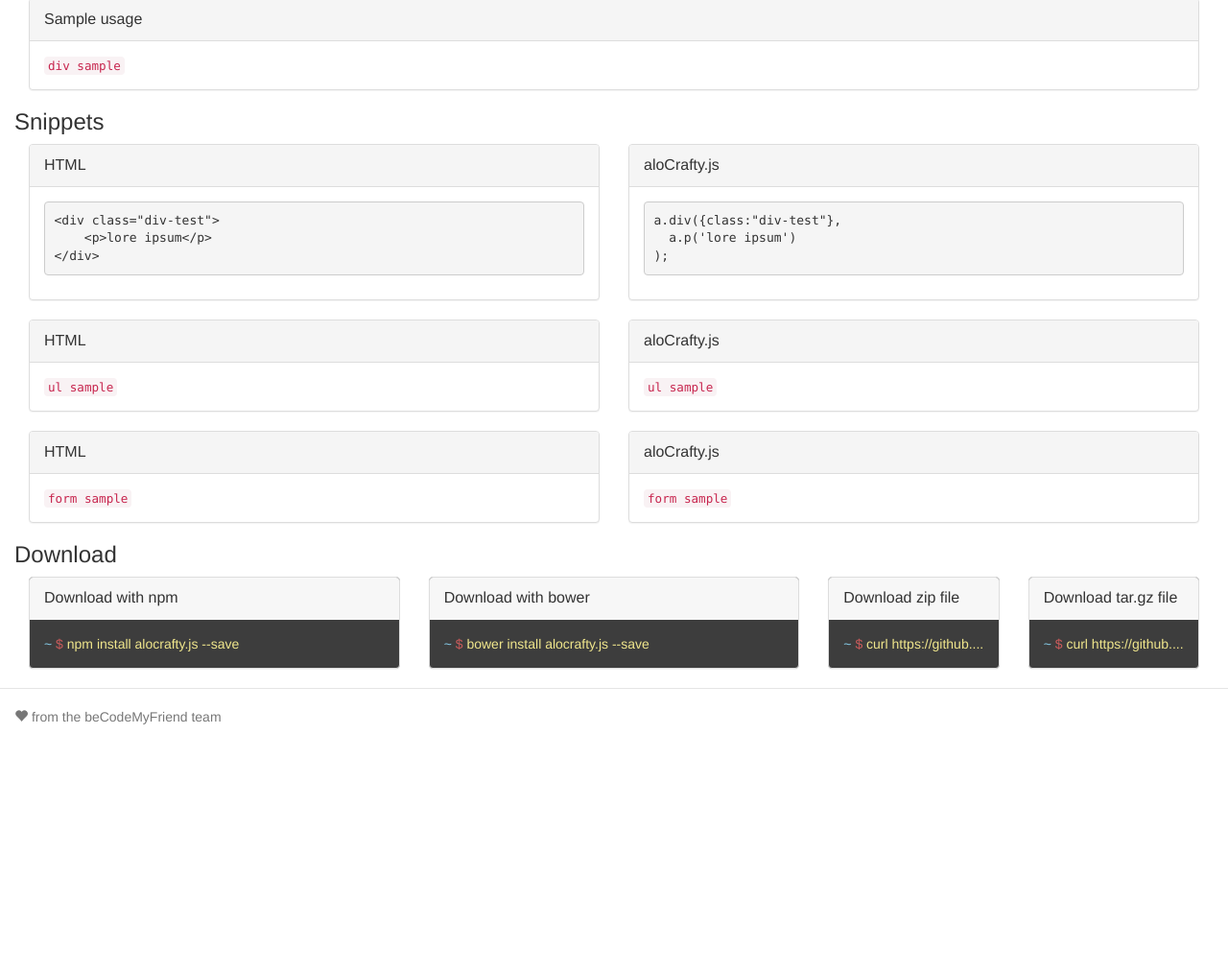
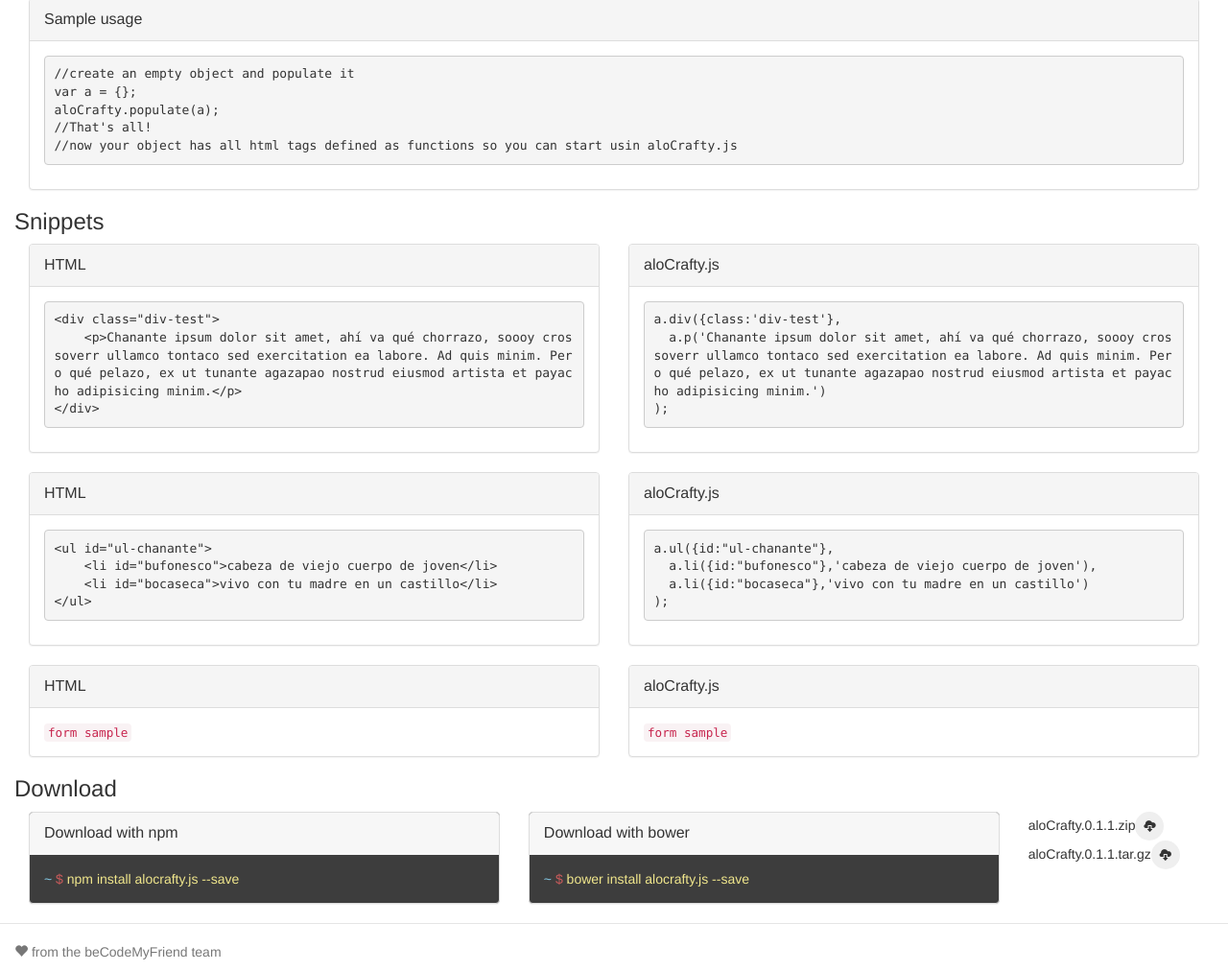
Before and after one commit to gerardorf/alocrafty.js, a website: page app/index.html in a window 1280 px wide. Shown: the part 516-1528 px from the top of the page at 96% size. Before the commit the page ends 1283 px from the top, so only its background shows below. Drawn offline with nearby package versions, Linux system fonts and the light colour scheme; files that its build step writes are made by us from their sources; a small style sheet from the web is missing.

Commit message:
add ul sample snippet

```diff
--- a/app/index.html
+++ b/app/index.html
@@ -18,9 +18,8 @@
         <!-- endbuild -->
         <link rel="stylesheet" href="http://cdnjs.cloudflare.com/ajax/libs/highlight.js/8.1/styles/solarized_dark.min.css">
         <script type="text/JavaScript" src="http://cdnjs.cloudflare.com/ajax/libs/highlight.js/8.1/highlight.min.js"></script>
-
         <script>
-            hljs.initHighlightingOnLoad();
+        hljs.initHighlightingOnLoad();
         </script>
     </head>
     <body>
@@ -60,7 +59,12 @@
                         <p class="panel-title">Sample usage</p>
                     </div>
                     <div class="panel-body">
-                        <code>div sample</code>
+                        <pre><code class="javascript">//create an empty object and populate it
+var a = {};
+aloCrafty.populate(a);
+//That's all!
+//now your object has all html tags defined as functions so you can start usin aloCrafty.js
+</code></pre>
                     </div>
                 </div>
             </div>
@@ -72,7 +76,7 @@
                     </div>
                     <div class="panel-body">
                         <pre><code class="html">&lt;div class="div-test"&gt;
-    &lt;p&gt;lore ipsum&lt;/p&gt;
+    &lt;p&gt;Chanante ipsum dolor sit amet, ahí va qué chorrazo, soooy crossoverr ullamco tontaco sed exercitation ea labore. Ad quis minim. Pero qué pelazo, ex ut tunante agazapao nostrud eiusmod artista et payacho adipisicing minim.&lt;/p&gt;
 &lt;/div&gt;</code></pre>
                     </div>
                 </div>
@@ -83,8 +87,8 @@
                         <p class="panel-title">aloCrafty.js</p>
                     </div>
                     <div class="panel-body">
-                        <pre><code class="javascript">a.div({class:"div-test"},
-  a.p('lore ipsum')
+                        <pre><code class="javascript">a.div({class:'div-test'},
+  a.p('Chanante ipsum dolor sit amet, ahí va qué chorrazo, soooy crossoverr ullamco tontaco sed exercitation ea labore. Ad quis minim. Pero qué pelazo, ex ut tunante agazapao nostrud eiusmod artista et payacho adipisicing minim.')
 );</code></pre>
                     </div>
                 </div>
@@ -95,7 +99,10 @@
                         <p class="panel-title">HTML</p>
                     </div>
                     <div class="panel-body">
-                        <code>ul sample</code>
+                        <pre><code>&lt;ul id="ul-chanante"&gt;
+    &lt;li id="bufonesco"&gt;cabeza de viejo cuerpo de joven&lt;/li&gt;
+    &lt;li id="bocaseca"&gt;vivo con tu madre en un castillo&lt;/li&gt;
+&lt;/ul&gt;</code></pre>
                     </div>
                 </div>
             </div>
@@ -105,7 +112,10 @@
                         <p class="panel-title">aloCrafty.js</p>
                     </div>
                     <div class="panel-body">
-                        <code>ul sample</code>
+                        <pre><code>a.ul({id:"ul-chanante"},
+  a.li({id:"bufonesco"},'cabeza de viejo cuerpo de joven'),
+  a.li({id:"bocaseca"},'vivo con tu madre en un castillo')
+);</code></pre>
                     </div>
                 </div>
             </div>
@@ -132,7 +142,7 @@
         </div>
         <div id="download" class="download">
             <h3>Download</h3>
-            <div class="col-md-4">
+            <div class="col-md-5">
                 <div class="panel panel-shell">
                     <div class="panel-heading">
                         <p class="panel-title">Download with npm</p>
@@ -144,7 +154,7 @@
                     </div>
                 </div>
             </div>
-            <div class="col-md-4">
+            <div class="col-md-5">
                 <div class="panel panel-shell">
                     <div class="panel-heading">
                         <p class="panel-title">Download with bower</p>
@@ -157,27 +167,14 @@
                 </div>
             </div>
             <div class="col-md-2">
-                <div class="panel panel-shell">
-                    <div class="panel-heading">
-                        <p class="panel-title">Download zip file</p>
+                <div>
+                    <div class="input-group">
+                    aloCrafty.0.1.1.zip<button type="button" class="btn btn-circle"><i class="glyphicon glyphicon-cloud-download"></i></button>
                     </div>
-                    <div class="panel-body">
-                        <span class="path">~</span>
-                        <span class="prompt">$</span>
-                        <span class="command">curl https://github....</span>
-                    </div>
+
                 </div>
-            </div>
-            <div class="col-md-2">
-                <div class="panel panel-shell">
-                    <div class="panel-heading">
-                        <p class="panel-title">Download tar.gz file</p>
-                    </div>
-                    <div class="panel-body">
-                        <span class="path">~</span>
-                        <span class="prompt">$</span>
-                        <span class="command">curl https://github....</span>
-                    </div>
+                <div>
+                    aloCrafty.0.1.1.tar.gz<button type="button" class="btn btn-circle"><i class="glyphicon glyphicon-cloud-download"></i></button>
                 </div>
             </div>
         </div>
--- a/app/styles/main.css
+++ b/app/styles/main.css
@@ -88,6 +88,32 @@ body {
     color: #F0E68C;
 }
 
+.btn-circle {
+  width: 30px;
+  height: 30px;
+  text-align: center;
+  padding: 6px 0;
+  font-size: 12px;
+  line-height: 1.428571429;
+  border-radius: 15px;
+}
+.btn-circle.btn-lg {
+  width: 50px;
+  height: 50px;
+  padding: 10px 16px;
+  font-size: 18px;
+  line-height: 1.33;
+  border-radius: 25px;
+}
+.btn-circle.btn-xl {
+  width: 70px;
+  height: 70px;
+  padding: 10px 16px;
+  font-size: 24px;
+  line-height: 1.33;
+  border-radius: 35px;
+}
+
 /* Responsive: Portrait tablets and up */
 @media screen and (min-width: 768px) {
     .container {
```
